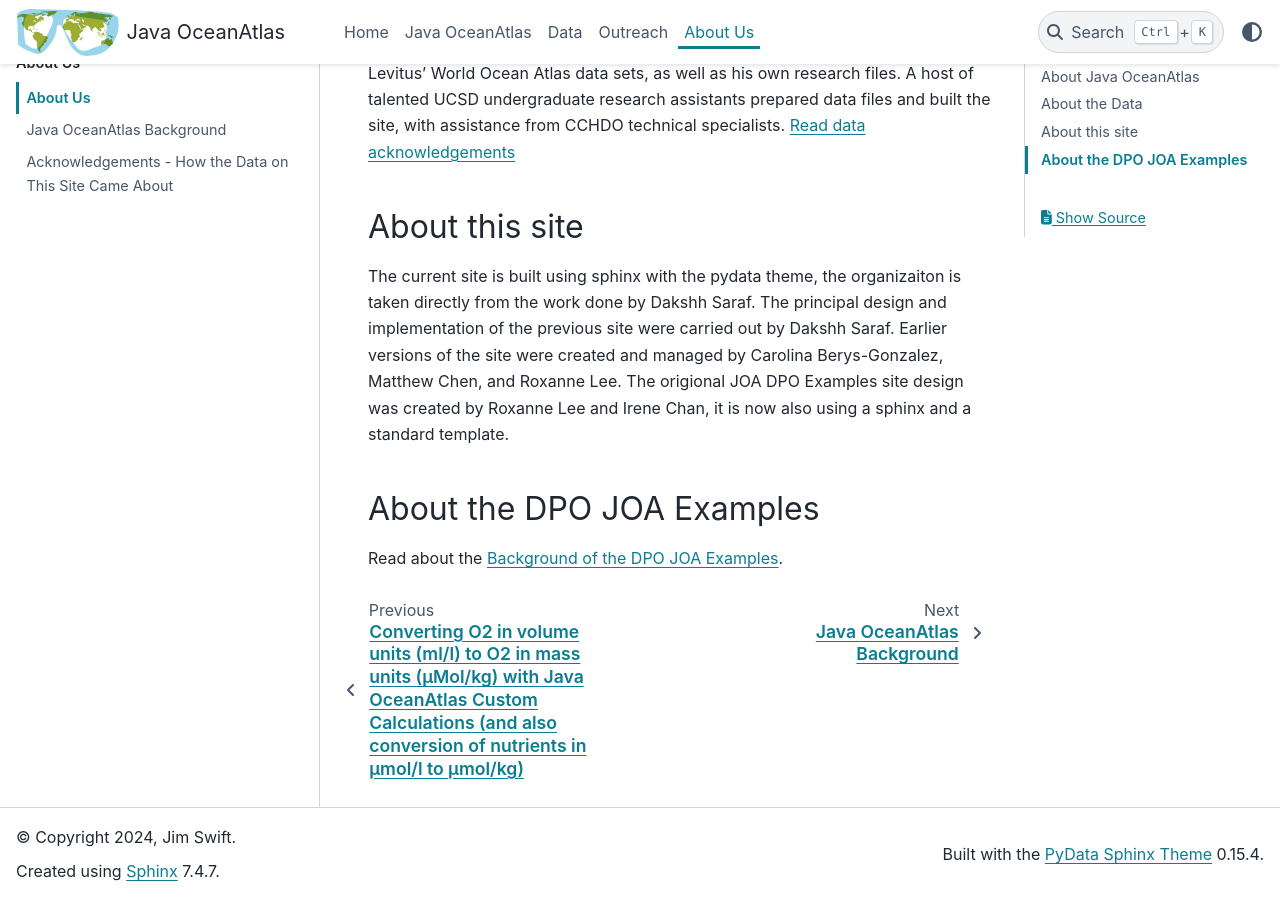
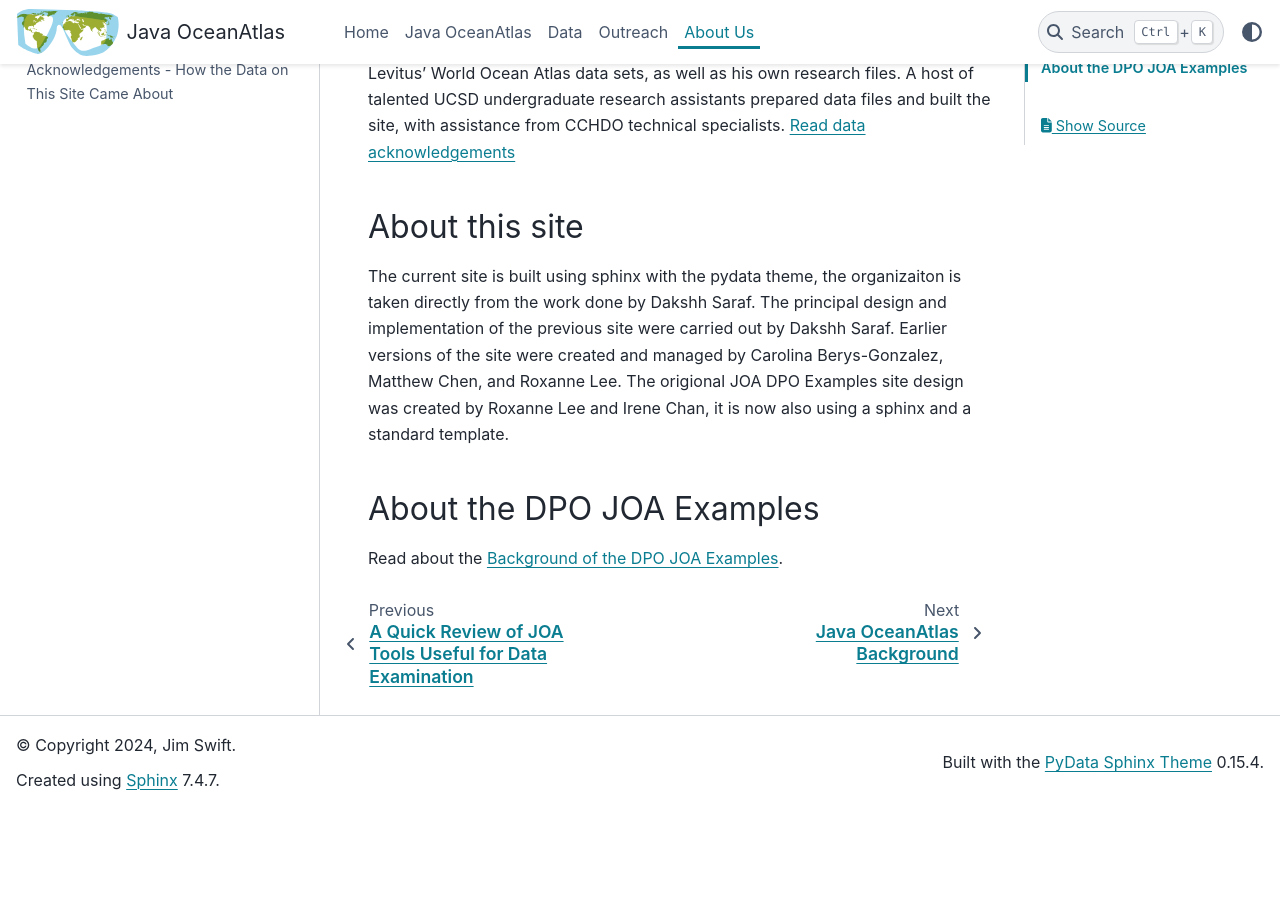
Before and after one commit to OceanAtlas/joa-sphinx, a Sphinx documentation site: the page built from docs/about/index.md, in a window 1280 px wide and 900 px high, scrolled down 769 px. Built offline with Sphinx 7.4.7 and the PyData theme 0.15.4, drawn with Linux system fonts in a browser that asks for light colours; after the commit the page ends 1578 px from its top, so only the background shows below that; some of the changed lines change nothing that is shown.

Commit message:
complete quick review section of outreach

````diff
--- a/docs/outreach/projects/index.md
+++ b/docs/outreach/projects/index.md
@@ -5,9 +5,10 @@
 
 ```{toctree}
 :caption: Projects & Methods
-:maxdepth: 3
+:maxdepth: 1
 
 guide
 comparing
 o2
+review
 ```
--- /dev/null
+++ b/docs/outreach/projects/review.md
@@ -0,0 +1,89 @@
+# A Quick Review of JOA Tools Useful for Data Examination
+
+James H. Swift, UCSD Scripps Institution of Oceanography September 2021
+
+This document was written to provide an overview of Java OceanAtlas (JOA) functions and capabilities useful to examine and explore data and data products available through the Java OceanAtlas Suite web site, [data homepage](../../data/index.md).
+
+```{note}
+There is a learning curve associated with use of any computer application.
+It is very strongly recommended that those intending to use JOA, for example on student projects, first familiarize themselves with JOA by downloading and installing the application [](../../joa/index.md), and then working through its Guided Tour starting at [](../../joa/guided_tour/basic_features.md).
+JOA users who wish to compare data files should also examine the document [](./comparing.md).
+```
+
+```{note}
+This document refers to JOA features which may or may not be enabled in a given installation of JOA.
+To enable a missing feature, go to Preferences, under the JOA menu, then horizontal-select-scroll right to "Feature Management" in the Configure Preferences dialog box and vertical-scroll through the list of selectable JOA features to enable a desired feature which does not show up in your present installation of JOA.
+```
+
+```{note}
+Complete guides to each JOA feature are found in the JOA User Guide (https://joa.ucsd.edu/assets/documents/JOA5_userguide.pdf). (An updated User Guide is in preparation.)
+```
+
+```{todo}
+Fix above user guide link
+```
+
+## JOA Preferences
+If you are importing your own ascii bottle data (as opposed to data download from the JOA Suite site), be sure to examine the "Import" tab on the JOA Configure Preferences dialog box and set the choices to your liking before you import the data set.
+Also, it is very strongly recommended that you refer to the JOA Guided Tour page about JOA data (https://joa.ucsd.edu/16.html) and try importing the sample file it suggests.
+If a sample file imports correctly, you can compare it to your data file to look for discrepancies if your intended file fails to import correctly.
+
+```{todo}
+Fix link to guide 16 above
+```
+
+If you are importing data you downloaded from a search of NODC's World Ocean Database (WOD; see <https://www.ncei.noaa.gov/access/world-ocean-database-select/dbsearch.html>), please examine the "WOD Select Import Options" tab on the JOA Configure Preferences dialog box and set the choices to your liking before you import the data set. WOD import can take time, but when successful it provides access to unique JOA data exploration functions for any WOD data.
+
+If you are importing your own CTD data, be sure to examine the "CTD Decimation" tab on the JOA Configure Preferences dialog box and set the choices to your liking before you import the data set. The less decimation you carry out, the finer the vertical resolution of the data once into JOA (and the larger the data file; very large data files can burden JOA).
+
+## JOA File menu
+You can open additional data files (each in their own data windows) or add more data to the already-open data file(s) (all in one data window).
+
+You can export any or all of the data as an ascii spreadsheet data file, a binary netCDF section, or an ascii WHP-Exchange comma-separated-value data file. (Exporting as an ascii file may make it easier to use the data in another application.)
+
+## JOA Edit menu
+With the File Manager you can reverse the order of stations, merge multiple casts at the same station, merge all stations into one new section (can be useful when making new sections from individual stations or pieces of sections), re-order/sort/delete stations (a powerful way to choose stations and place them in the order you wish), and filter parameters by a missing parameter (for example if you wanted only data from bottles where CFC-12 was measured).
+
+## JOA Calculations menu
+Parameters calculations enable a wide range of oceanographically-useful calculations such as potential temperature, various density parameters, O2 % saturation, various stability- related parameters, etc. These yield one value per observation, which then become new parameters in the data list.
+
+Custom Parameter calculations can be used to make new parameters from existing parameters, including any calculated parameter. These yield one value per observation, which then become new parameters in the data list. This is an easy tool to generate nutrient ratios, for example. These calculations can be stacked, enabling simple algebraic expressions.
+
+Station Parameter calculations yield one value per station, and include possibilities such as mixed layer depth, interpolation onto any defined single surface, integration (weighted mean value) between two surfaces, calculation of temperature or salinity on a neutral surface, the value of the extrema of a parameter over the profile or over a range within the profile, and several station statistics.
+
+Custom station parameter calculations can be used to make new station parameters from existing parameters, including any calculated station parameter.
+
+Section calculations can be used to subtract one section from another (see the document [](./comparing.md)) or to prepare an all-section "mean cast" (useful to use to look at differences from the mean along a section).
+
+## JOA Plots menu
+JOA plots are the core of the application. JOA was made to provide usable plots with minimal user input, yet also to provide a wide range of optional customization and special features. Here are the minimum inputs required for each JOA plot type (a data file must be opened to see and use the plot types):
+
+* Property-Property (x-y plots, a major JOA plot type[^footnote]):
+  The user must select one Y- axis parameter and at least one X-axis parameter (up to seven can be selected via command-clicking) from the scrolling lists before clicking "Plot" (or "OK").
+* Line Plot (x-y plots with one colored line per station connecting the observations at each station):
+  The user must select one X-axis parameter and one Y-axis parameter from the scrolling lists before clicking "Plot" (or "OK").
+* Profile (waterfall x-y plots):
+  The user must select one X-axis parameter and one Y- axis parameter from the scrolling lists before clicking "Plot" (or "OK").
+* Map (maps showing the station locations, a major JOA plot type[^footnote]):
+  No selections are required before clicking "Plot" (or "OK").
+  ```{note}
+  Special note about JOA Map plots: JOA map plots contain tools which allow (1) direct/graphical selection of a regional subset of the data or (2) selection of a section- oriented subset of data.
+  For the latter, when a gridded data set is opened, one can generate a section following an arbitrary path.
+  This can be an easy, powerful method to generate a new section along a path of interest.
+  ```
+* Contour (contoured vertical section plots, a major JOA plot type[^footnote]):
+  The user must select one "parameter" from the scrolling list, one "interpolation surface" from the scrolling list (a good choice for deep-ocean data is "PRES-0-6000_srf.xml"), and either one colorbar (almost always one for the parameter being plotted) from the scrolling list or create an autoscale colorbar using one of the color schemes (e.g., "Rainbow(inv)-32" and one of the four autoscale shape buttons) before clicking "Plot" (or "OK").
+
+[^footnote]: Many JOA users will use only the Property-Property, Map, and Contour plot types.
+
+In each of the above providing the minimum input and clicking "Plot" (or "OK") will generate a JOA plot of that type. Most aspects can be customized after drawing the default/minimum plot. Just double-click on whatever aspect of the plot needs attention or use the Edit: (plotname) from the JOA Edit menu or command-R.
+
+## JOA Filters menu
+Station Filters permit exclusion or inclusion of selected data sets or of selected sections within a multiple-section data file. This can be a helpful tool to narrow the focus onto the data of greatest interest or to eliminate data which are not pertinent to the analysis at hand.
+
+Missing Parameter Filters can be useful the exclude stations missing one or more selected parameters. For example, one could use this to eliminate any stations that had no CFC-12 data.
+
+## JOA Resources menu
+The JOA Contour Manager provides the means to generate and save color bars tuned to the needs of the analysis. This is a powerful JOA extra that is often worth exploiting. All of the color/contour bars included with JOA were made with the Contour Manager.
+
+The JOA Surface Manager is useful to define custom surfaces for interpolation of data. An interpolation surface can be defined for any parameter. For example, using the Custom Parameters calculator to generate nitrate/phosphate ratios, one could use the Surface Manager to create standard surfaces of silicate, and then plot the nitrate/phosphate ratio on standard silicate surfaces.
````
